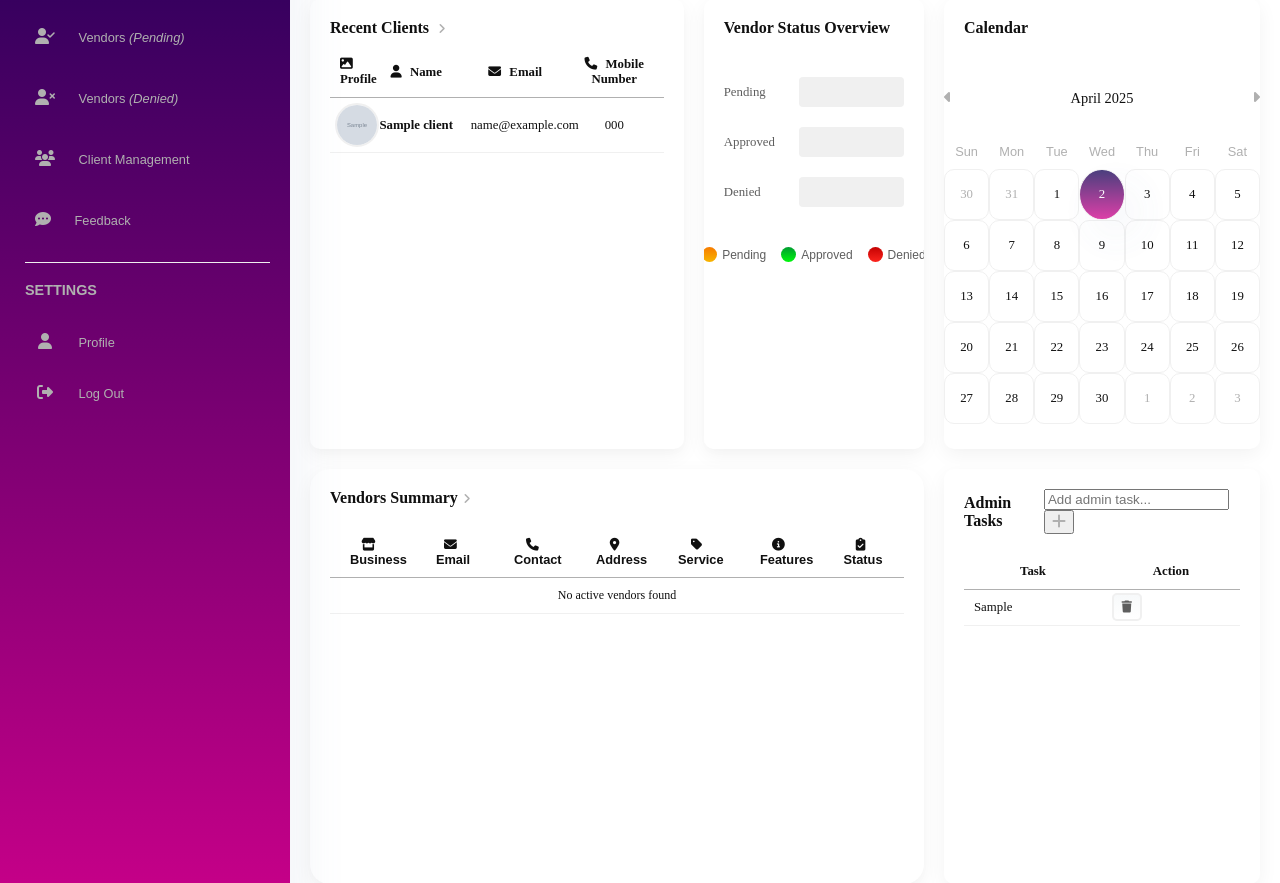
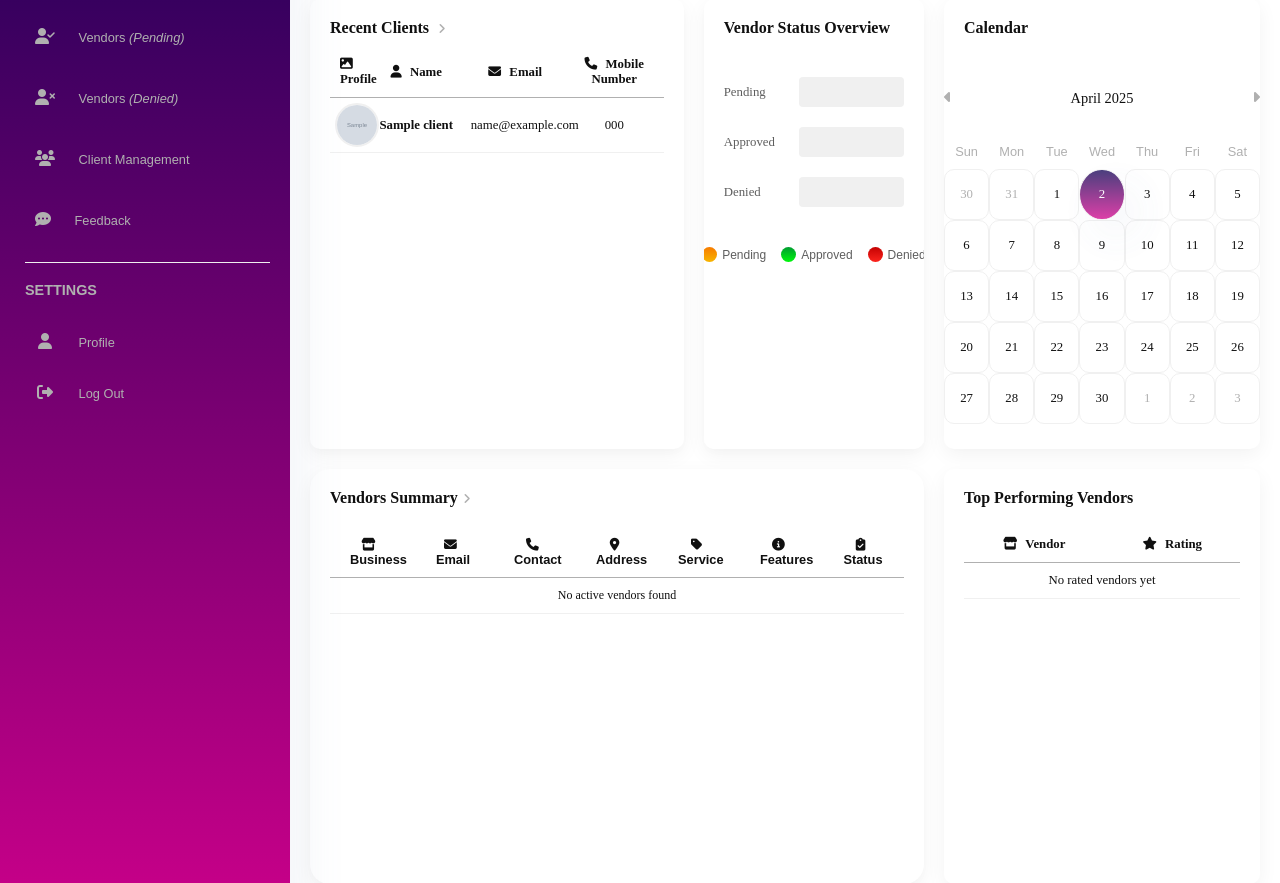
Before and after one commit to JPPdp/VendiApp, a PHP site: page /admin_dashboard.php in a window 1280 px wide. Shown: the part 255-1138 px from the top of the page. Run offline with PHP 8.4, Linux system fonts and the light colour scheme; the visitor is signed in with stand-in values (Sample User, id 1); tables that the repository leaves empty or names only in its code hold one stand-in row (values such as "Sample post"); grey boxes marked "Sample" are stand-in pictures; some libraries are stand-ins or nearby versions; some web fonts are replaced.

Commit message:
Added ratings | vendor_profile & admin_dashboard

```diff
--- a/admin_dashboard.php
+++ b/admin_dashboard.php
@@ -77,41 +77,12 @@ $total_vendors = array_sum($status_counts);
 $sql = "SELECT * FROM vendors WHERE status IN ('Approved', 'Pending') ORDER BY vendor_id DESC LIMIT 5";
 $active_vendors = $conn->query($sql);
 
-// Handle admin task submission
-if ($_SERVER['REQUEST_METHOD'] == 'POST' && isset($_POST['add_admin_task'])) {
-    $task = trim($_POST['admin_task']);
-    if (!empty($task)) {
-        $stmt = $conn->prepare("INSERT INTO admin_todos (admin_id, task) VALUES (?, ?)");
-        $stmt->bind_param("is", $_SESSION['user_id'], $task);
-
-        if ($stmt->execute()) {
-            header("Location: admin_dashboard.php");
-            exit();
-        } else {
-            $admin_todo_error = "Error adding task: " . $conn->error;
-        }
-    } else {
-        $admin_todo_error = "Task cannot be empty";
-    }
-}
-
-// Handle admin task deletion
-if (isset($_GET['delete_admin_task'])) {
-    $task_id = (int)$_GET['delete_admin_task'];
-    $stmt = $conn->prepare("DELETE FROM admin_todos WHERE id = ? AND admin_id = ?");
-    $stmt->bind_param("ii", $task_id, $_SESSION['user_id']);
-    $stmt->execute();
-    header("Location: admin_dashboard.php");
-    exit();
-}
-
-// Fetch admin's tasks
-$admin_todos = [];
-$sql = "SELECT * FROM admin_todos WHERE admin_id = ? ORDER BY created_at DESC";
-$stmt = $conn->prepare($sql);
-$stmt->bind_param("i", $_SESSION['user_id']);
-$stmt->execute();
-$admin_todos = $stmt->get_result()->fetch_all(MYSQLI_ASSOC);
+// Add this with your other database queries
+// Fetch top 5 vendors by rating
+$sql = "SELECT vendor_id, business_name, rating FROM vendors
+        WHERE status = 'Approved' AND rating > 0
+        ORDER BY rating DESC LIMIT 5";
+$top_vendors = $conn->query($sql);
 ?>
 
 <!DOCTYPE html>
@@ -353,46 +324,60 @@ $admin_todos = $stmt->get_result()->fetch_all(MYSQLI_ASSOC);
                         </div>
                     </div>
 
-                    <!-- To-Do List Widget -->
-                    <div class="TODO_LIST">
-                        <div class="TODO_HEADER">
-                            <h2>Admin Tasks</h2>
-                            <form method="POST" class="ADD_TASK_FORM">
-                                <input type="text" name="admin_task" placeholder="Add admin task..." required>
-                                <button type="submit" name="add_admin_task" class="ADD_TASK">
-                                    <i class="fas fa-plus"></i>
-                                </button>
-                            </form>
+                    <!-- Top Vendors Widget -->
+                    <div class="VENDOR_RATINGS">
+                        <div class="RATINGS_HEADER">
+                            <h2>Top Performing Vendors</h2>
                         </div>
-
-                        <?php if (!empty($admin_todo_error)): ?>
-                            <div class="alert alert-error"><?php echo $admin_todo_error; ?></div>
-                        <?php endif; ?>
 
                         <table>
                             <thead>
                                 <tr>
-                                    <th>Task</th>
-                                    <th>Action</th>
+                                    <th><i class="fas fa-store"></i> Vendor</th>
+                                    <th><i class="fas fa-star"></i> Rating</th>
                                 </tr>
                             </thead>
                             <tbody>
-                                <?php if (!empty($admin_todos)): ?>
-                                    <?php foreach ($admin_todos as $todo): ?>
+                                <?php if ($top_vendors->num_rows > 0): ?>
+                                    <?php while ($vendor = $top_vendors->fetch_assoc()): ?>
                                         <tr>
-                                            <td><?php echo htmlspecialchars($todo['task']); ?></td>
-                                            <td>
-                                                <a href="admin_dashboard.php?delete_admin_task=<?php echo $todo['id']; ?>"
-                                                class="DELETE_TASK"
-                                                onclick="return confirm('Delete this task?')">
-                                                    <i class="fas fa-trash"></i>
-                                                </a>
+                                            <td> <b>
+                                                <a href="admin_vendor_details.php?id=<?php echo $vendor['vendor_id']; ?>"
+                                                class="VENDOR_LINK">
+                                                    <?php echo htmlspecialchars($vendor['business_name']); ?>
+                                                </a></b>
+                                            </td>
+                                            <td class="STAR_RATING">
+                                                <?php
+                                                $rating = $vendor['rating'];
+                                                $fullStars = floor($rating);
+                                                $hasHalfStar = ($rating - $fullStars) >= 0.5;
+                                                $emptyStars = 5 - $fullStars - ($hasHalfStar ? 1 : 0);
+
+                                                // Full stars
+                                                for ($i = 0; $i < $fullStars; $i++) {
+                                                    echo '<i class="fas fa-star"></i>';
+                                                }
+
+                                                // Half star
+                                                if ($hasHalfStar) {
+                                                    echo '<i class="fas fa-star-half-alt"></i>';
+                                                }
+
+                                                // Empty stars
+                                                for ($i = 0; $i < $emptyStars; $i++) {
+                                                    echo '<i class="far fa-star"></i>';
+                                                }
+
+                                                // Numeric value
+                                                echo '<span class="RATING_VALUE">'.number_format($rating, 1).'</span>';
+                                                ?>
                                             </td>
                                         </tr>
-                                    <?php endforeach; ?>
+                                    <?php endwhile; ?>
                                 <?php else: ?>
                                     <tr>
-                                        <td colspan="2">No admin tasks yet</td>
+                                        <td colspan="2">No rated vendors yet</td>
                                     </tr>
                                 <?php endif; ?>
                             </tbody>
--- a/dashboard.css
+++ b/dashboard.css
@@ -1256,3 +1256,84 @@ body{
 .COPYRIGHT:hover {
     opacity: 100%;
 }
+
+/* Top Vendors Ratings Widget */
+.VENDOR_RATINGS {
+    background-color: white;
+    min-height: 375px;
+    max-height: 375px;
+    padding: 20px;
+    border-radius: 10px;
+    box-shadow: 0 4px 8px rgba(0, 0, 0, 0.01), 0 6px 20px rgba(0, 0, 0, 0.05);
+    overflow-y: auto;
+}
+
+.RATINGS_HEADER {
+    display: flex;
+    justify-content: space-between;
+    align-items: center;
+    margin-bottom: 20px;
+}
+
+.VENDOR_RATINGS h2 {
+    font-size: 1rem;
+    font-family: 'Inter_Bold';
+    color: var(--blkShade1);
+    margin: 0;
+}
+
+.VENDOR_RATINGS table {
+    width: 100%;
+    border-collapse: collapse;
+}
+
+.VENDOR_RATINGS th {
+    font-size: 0.8rem;
+    color: var(--blkShade1);
+    font-family: 'Inter_Bold';
+    text-align: left;
+    padding: 10px;
+    border-bottom: 1px solid var(--gryShade1);
+    text-align: center;
+}
+
+.VENDOR_RATINGS th i {
+    margin-right: 5px;
+}
+
+.VENDOR_RATINGS td {
+    font-size: 0.8rem;
+    font-family: 'Inter_Regular';
+    color: var(--blkShade1);
+    padding: 10px;
+    border-bottom: 1px solid var(--whtShade2);
+    text-align: center;
+}
+
+.VENDOR_LINK {
+    color: var(--blkShade1);
+    text-decoration: none;
+    transition: color 0.2s;
+}
+
+.VENDOR_LINK:hover {
+    color: var(--gradient_Horizontal);
+    text-decoration: underline;
+}
+
+.STAR_RATING {
+    color: #FFD700 !important; /* Gold color for stars */
+    white-space: nowrap;
+}
+
+.STAR_RATING i {
+    margin-right: 2px;
+}
+
+.RATING_VALUE {
+    margin-left: 8px;
+    font-family: 'Inter_SemiBold';
+    color: var(--gryShade2) !important;
+    display: inline-block;
+    min-width: 30px;
+}
--- a/vendor_dashboard.php
+++ b/vendor_dashboard.php
@@ -205,7 +205,7 @@ $vendor_todos = $stmt->get_result()->fetch_all(MYSQLI_ASSOC);
             <div class="UPPER">
                 <div class="LEFT_UPPER">
                     <h1 class="DASHBOARD_TITLE">
-                        <i class="fas fa-store"></i> <?php echo htmlspecialchars($vendor['business_name']); ?>'s Dashboard
+                        <i class="fas fa-store"></i> <?php echo htmlspecialchars($vendor['business_name']); ?> Dashboard
                     </h1>
                 </div>
                     <div class="RIGHT_UPPER">
```
Also changed, not shown: profile.css (+20 -0 lines), vendor_profile.php (+27 -0 lines).
